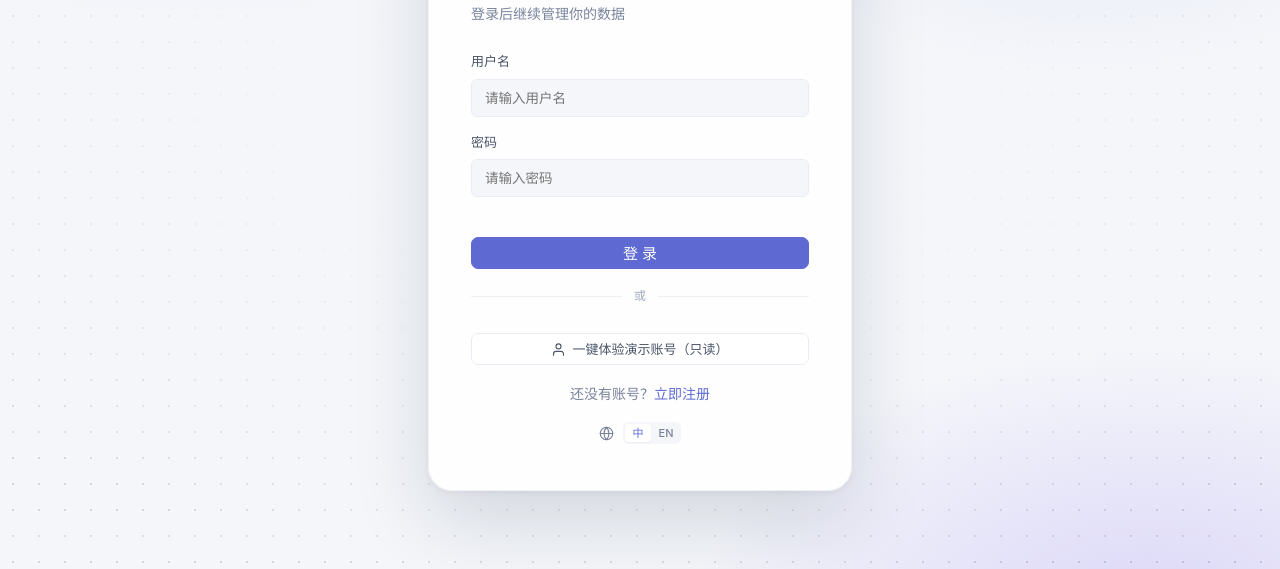
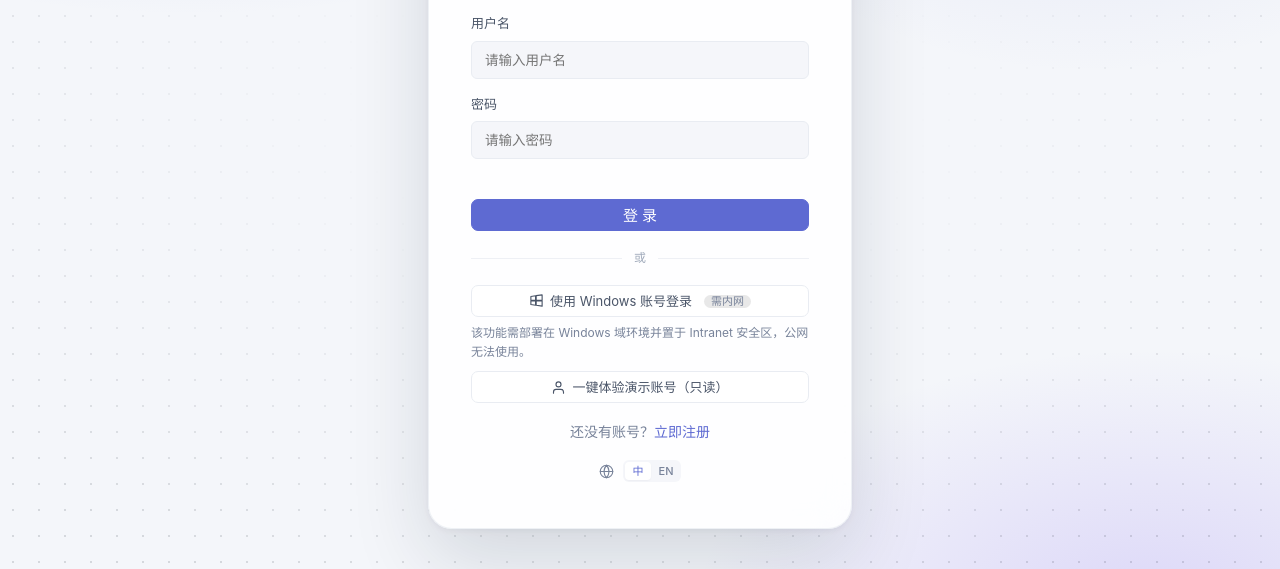
Before and after one commit to zhenghongxuan2005/ExcelToWeb, a plain HTML site: page ExcelToWeb/wwwroot/login.html in a window 1280 px wide. Shown: the part 231-800 px from the top of the page. Drawn offline with Linux system fonts and the light colour scheme; no server answers.

Commit message:
feat(login): Windows 登录入口不再隐藏，改为标注「需内网」并说明原因
上一版在服务端返回 404 时把这个入口整个藏掉。那是产品视角的正确做法
（不给用户点了没用的东西），但对求职作品是错的：访客第一眼要能看到
「支持 Windows 集成登录」，藏起来等于把能力从视野里抹掉。

# 改动

- 按钮始终可见，不可用时右侧挂一个灰色「需内网」徽章
- 按钮下方常驻一行说明：该功能需部署在 Windows 域环境并置于 Intranet 安全区，
  公网无法使用
- 点击时不再白跑一次 404 请求：已知不可用就直接给出对应提示。
  判断放在 confirm 之前 —— 否则用户先确认、再被拒，白点两次
- 404 分支保留对 manual 的提示，覆盖「探测还没返回就点了」的竞态
- i18n 补 2 条英文（徽章 + 长句说明）

# 验证

- 约束守门 + 前端 26 项全绿（含 i18n 43 条断言）
- 用 Auth__EnableWindows=false 启动后无头截图核对：徽章与说明均在位、
  「一键体验演示账号」不受影响、深色主题下排版无挤压

# 顺带修两处自己的疏漏

- i18n-en.js 多写了一个逗号，整份字典语法错误 —— wire_check 当场报出，
  这类错误不会溜进生产，但代价是所有前端用例一起红
- login.html 里误用了 utils.js 的 tt()，该页只引入 i18n.js，函数名应为 tr()；
  frontend_check 的「调用了未引入模块的函数」检查把它抓住了

```diff
--- a/ExcelToWeb/wwwroot/css/login.css
+++ b/ExcelToWeb/wwwroot/css/login.css
@@ -192,3 +192,24 @@ html[data-lang="en"] .auth-alt a {
 .hidden {
     display: none !important;
 }
+
+/* Windows 集成认证不可用时的标记：按钮内的小徽章 + 按钮下方的常驻说明。
+   刻意不隐藏入口 —— 作品集里「让访客看见这个能力」比「界面干净」更重要。 */
+.win-badge {
+    margin-left: 6px;
+    padding: 1px 7px;
+    border-radius: 999px;
+    background: rgba(128, 128, 128, 0.18);
+    color: var(--text-3);
+    font-size: 11px;
+    font-weight: 400;
+    vertical-align: middle;
+    white-space: nowrap;
+}
+
+.auth-hint {
+    margin: 6px 0 0;
+    font-size: 12px;
+    line-height: 1.6;
+    color: var(--text-3);
+}
--- a/ExcelToWeb/wwwroot/js/i18n-en.js
+++ b/ExcelToWeb/wwwroot/js/i18n-en.js
@@ -244,6 +244,9 @@ I18n.register({
     '确定使用当前 Windows 账号登录吗？': 'Sign in with your current Windows account?',
     'Windows 登录不可用或已被拒绝，请使用账号密码登录':
         'Windows sign-in is unavailable or was denied — use your username and password',
+    '需内网': 'Intranet only',
+    '该功能需部署在 Windows 域环境并置于 Intranet 安全区，公网无法使用。':
+        'Requires a Windows domain deployment with the site in the Intranet zone — not available on the public internet.',
 
     // 请求层（api.js）的错误文案：超时 / 非 JSON 响应 / 会话过期
     '服务器响应超时，请稍后重试': 'The server took too long to respond — please try again',
--- a/ExcelToWeb/wwwroot/login.html
+++ b/ExcelToWeb/wwwroot/login.html
@@ -52,8 +52,9 @@
                 <button class="btn btn-primary" style="width:100%; padding:12px; font-size:15px;" onclick="handleLogin()">登 录</button>
                 <div class="auth-divider">或</div>
                 <button class="btn btn-outline" id="windowsLoginBtn" style="width:100%; padding:11px;" onclick="tryWindowsLogin(true)">
-                    <svg class="icon"><use href="#i-windows"/></svg>使用 Windows 账号登录
+                    <svg class="icon"><use href="#i-windows"/></svg>使用 Windows 账号登录<span class="win-badge hidden" id="windowsBadge">需内网</span>
                 </button>
+                <p class="auth-hint hidden" id="windowsHint">该功能需部署在 Windows 域环境并置于 Intranet 安全区，公网无法使用。</p>
                 <button class="btn btn-outline" style="width:100%; padding:11px; margin-top:10px;" onclick="tryDemoLogin()">
                     <svg class="icon"><use href="#i-user"/></svg>一键体验演示账号（只读）
                 </button>
@@ -219,16 +220,30 @@
             }
         }
 
-        // 服务端没启用 Windows 集成认证时把入口藏起来，别留一个点了没反应的按钮
-        function hideWindowsEntry() {
+        // 服务端没启用 Windows 集成认证时，**不隐藏**入口，而是打标记 + 显示常驻说明。
+        // 理由：这是作品集，访客（面试官 / 老师）第一眼要能看到「支持 Windows 集成登录」；
+        // 藏起来等于把一个能加分的能力从视野里抹掉。产品里该收敛，作品里该暴露。
+        function markWindowsUnavailable() {
+            const badge = document.getElementById('windowsBadge');
+            const hint = document.getElementById('windowsHint');
             const btn = document.getElementById('windowsLoginBtn');
-            if (btn) btn.classList.add('hidden');
+            if (badge) badge.classList.remove('hidden');
+            if (hint) hint.classList.remove('hidden');
+            if (btn) btn.dataset.unavailable = '1';
         }
 
         // 尝试 Windows 集成身份验证（浏览器自动协商，无需输入账号密码）
         // manual=true 来自按钮点击：用户明确要求免密登录，可以让浏览器弹凭据框；
         // manual=false 来自页面加载：**绝不能**触发浏览器凭据框，否则表单会被盖住。
         async function tryWindowsLogin(manual) {
+            // 已知服务端没开这个功能：不必再打一次必然 404 的请求，直接讲清原因。
+            // 判断要放在 confirm 之前 —— 否则用户先确认、再被拒，白点两次。
+            const winBtn = document.getElementById('windowsLoginBtn');
+            if (manual && winBtn && winBtn.dataset.unavailable === '1') {
+                showToast('❌ ' + tr('该功能需部署在 Windows 域环境并置于 Intranet 安全区，公网无法使用。'), 'error');
+                return;
+            }
+
             // 手动点击按钮时先征求用户同意，不悄悄登录
             if (manual && !confirm(tr('确定使用当前 Windows 账号登录吗？'))) return;
 
@@ -256,9 +271,11 @@
                 // 点下去只得到 404，界面毫无反馈，用户会以为「登录坏了」。
                 // 这里顺手把它藏掉，页面加载时那次静默探测就已经能得出结论。
                 if (res.status === 404) {
-                    hideWindowsEntry();
+                    markWindowsUnavailable();
                     statusEl.classList.add('hidden');
                     formEl.classList.remove('hidden');
+                    // 用户主动点的那次（探测还没跑完就点了）：直接把原因说清楚
+                    if (manual) showToast('❌ ' + tr('该功能需部署在 Windows 域环境并置于 Intranet 安全区，公网无法使用。'), 'error');
                     return;
                 }
                 if (res.ok) {
```
